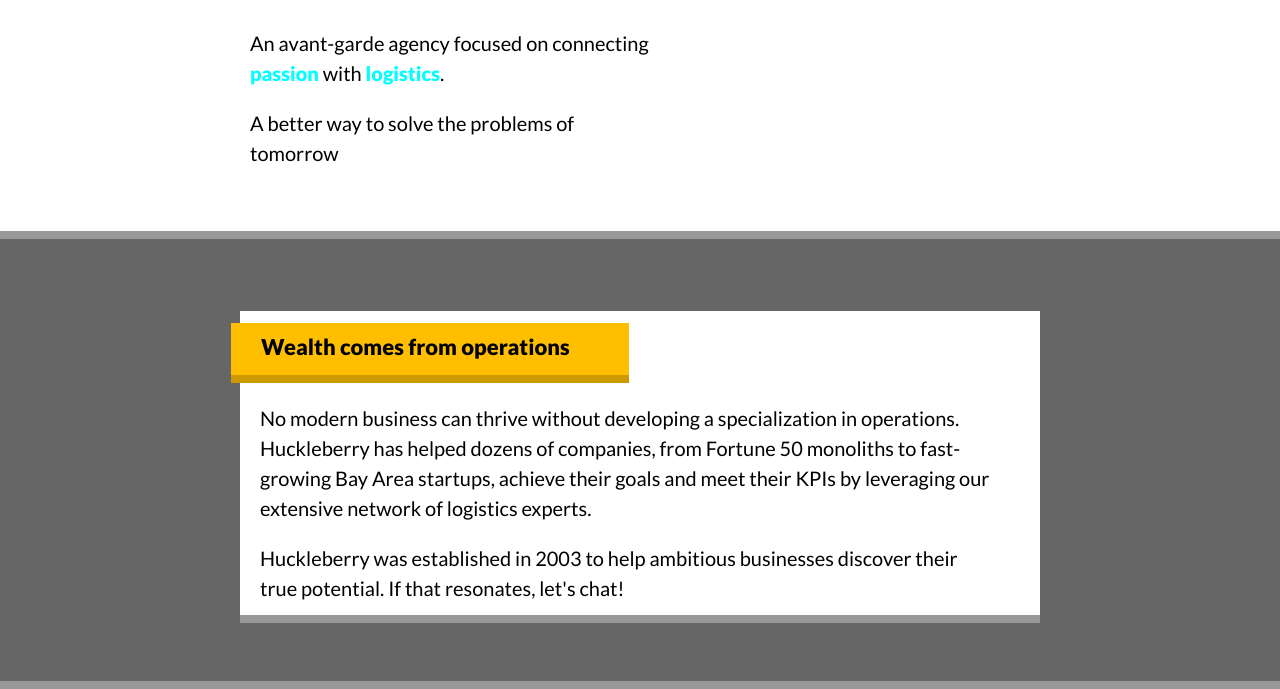
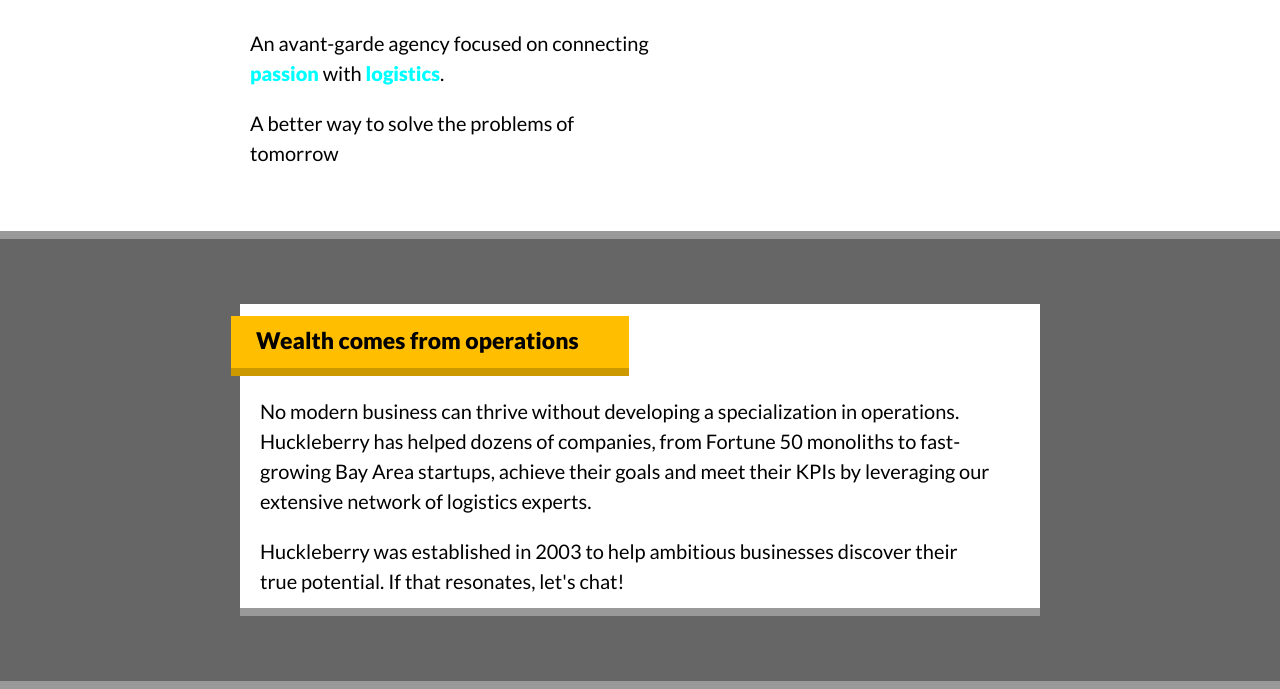
Before and after one commit to olayinka17/cssassignment2, a plain HTML site: page index.html in a window 1280 px wide. Shown: the part 143-832 px from the top of the page. Drawn offline with Linux system fonts and the light colour scheme.

Commit message:
2nd css assignment

```diff
--- a/style.css
+++ b/style.css
@@ -29,8 +29,6 @@
 h1 {
   width: 180px;
   height: 38px;
-  top: 96px;
-  left: 264px;
   gap: 0px;
   opacity: 0px;
   font-family: Lato;
@@ -45,8 +43,6 @@ h1 {
 p {
   width: 415px;
   height: 60px;
-  top: 182px;
-  left: 264px;
   gap: 0px;
   opacity: 0px;
   font-family: Lato;
@@ -68,14 +64,13 @@ span {
   text-decoration-skip-ink: none;
   color: aqua;
 }
-.main-box2{
+.main-box2 {
   display: flex;
   flex-direction: column;
   justify-content: center;
   align-items: center;
   width: 1280px;
   height: 450px;
-  top: 382px;
   gap: 0px;
   opacity: 0px;
   background: #666666;
@@ -88,35 +83,28 @@ span {
   align-items: flex-start;
   width: 800px;
   height: 312px;
-  top: 454px;
-  left: 240px;
   gap: 0px;
   border: 0px 0px 8px 0px;
   opacity: 0px;
-  background: #FFFFFF;
+  background: #ffffff;
   border-bottom: 8px solid #999999;
-  position: absolute;
 }
-.heading{
+.heading {
   width: 398px;
   height: 60px;
-  top: 462px;
-  left: 232px;
+  right: 9px;
   gap: 0px;
   border: 0px 0px 8px 0px;
   opacity: 0px;
-  background: #FFBF00;
-  border-bottom: 8px solid #CC9900;
-  margin-left: -9px;
-  padding-left: 30px;
+  background: #ffbf00;
+  border-bottom: 8px solid #cc9900;
+  padding-left: 25px;
   padding-top: 10px;
-  padding-right: px;
+  position: relative;
 }
-.content-paragraph1{
+.content-paragraph1 {
   width: 752px;
   height: 120px;
-  top: 546px;
-  left: 264px;
   gap: 0px;
   opacity: 0px;
   font-family: Lato;
@@ -128,11 +116,9 @@ span {
   text-decoration-skip-ink: none;
   padding-left: 20px;
 }
-.content-paragraph2{
+.content-paragraph2 {
   width: 752px;
   height: 60px;
-  top: 682px;
-  left: 264px;
   gap: 0px;
   opacity: 0px;
   font-family: Lato;
@@ -144,19 +130,16 @@ span {
   text-decoration-skip-ink: none;
   padding-left: 20px;
 }
-h2{
+h2 {
   width: 334px;
   height: 29px;
-  top: 478px;
-  left: 264px;
   gap: 0px;
   opacity: 0px;
   font-family: Lato;
-  font-size: 22px;
+  font-size: 23px;
   font-weight: 800;
   line-height: 28.8px;
   text-align: left;
   text-underline-position: from-font;
   text-decoration-skip-ink: none;
-
 }
```
